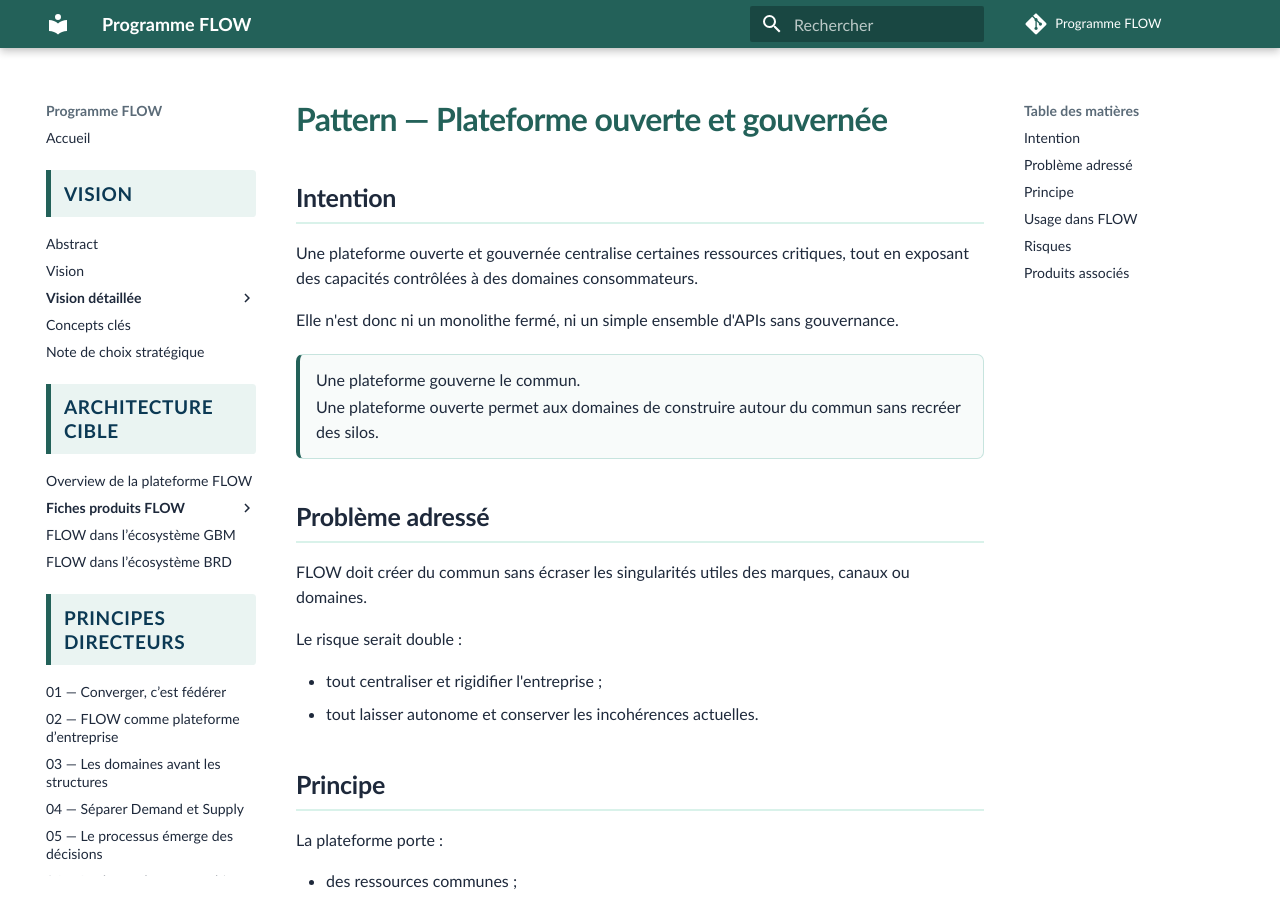
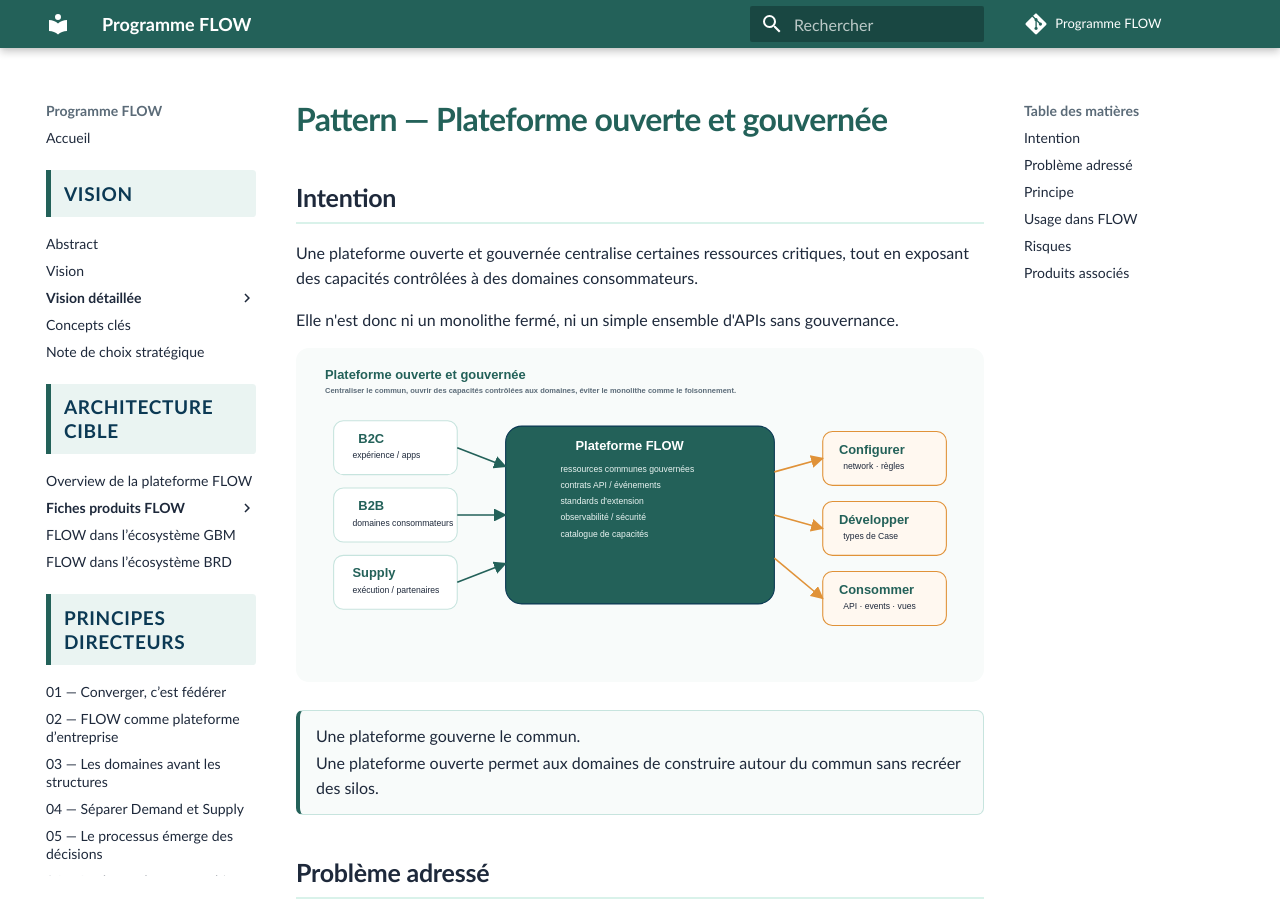
Before and after one commit to laurent-sintes/FLOW-Program, an MkDocs documentation site: the page built from docs/architecture-cible/patterns/plateforme-ouverte-gouvernee.md, in a window 1280 px wide and 900 px high. Built offline with MkDocs 1.6.1 and Material for MkDocs 9.7.7, drawn with Linux system fonts in a browser that asks for light colours; comment, search, counter and statistics services are not loaded.

Commit message:
Integre l illustration Plateforme ouverte gouvernee

```diff
--- a/docs/architecture-cible/patterns/plateforme-ouverte-gouvernee.md
+++ b/docs/architecture-cible/patterns/plateforme-ouverte-gouvernee.md
@@ -5,6 +5,8 @@
 Une plateforme ouverte et gouvernée centralise certaines ressources critiques, tout en exposant des capacités contrôlées à des domaines consommateurs.
 
 Elle n'est donc ni un monolithe fermé, ni un simple ensemble d'APIs sans gouvernance.
+
+![Pattern — Plateforme ouverte et gouvernée](../../assets/images/pattern-plateforme-ouverte-gouvernee.svg)
 
 <div class="flow-conviction">
   <p>Une plateforme gouverne le commun.</p>
```
